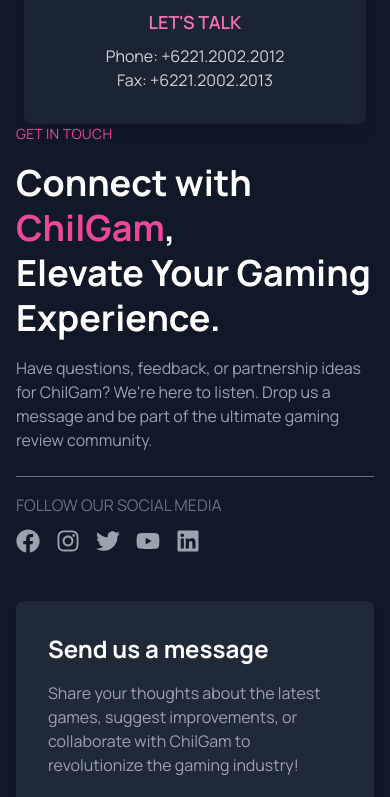
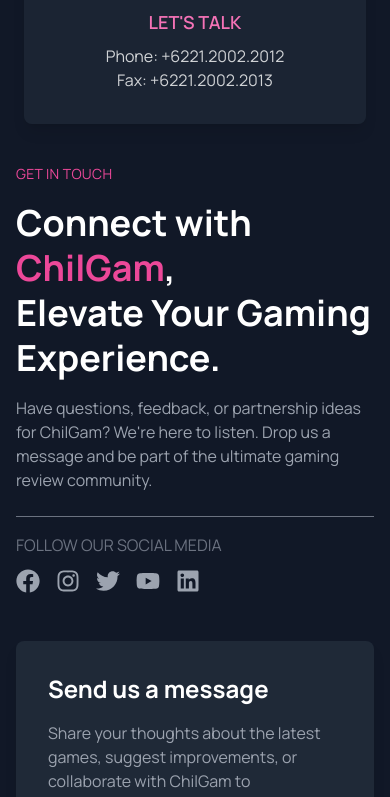
Before and after one commit to DKAbir111/Chill-gamer-client, a React (Vite) app: page /contact in a window 390 px wide. Shown: the part 1060-1857 px from the top of the page. Built offline with nearby package versions, Linux system fonts and the light colour scheme; no server answers.

Commit message:
responsive issue fixed

```diff
--- a/src/components/contact/ContactForm.jsx
+++ b/src/components/contact/ContactForm.jsx
@@ -27,7 +27,7 @@
     };
 
     return (
-        <div className="bg-gray-900 text-white min-h-screen flex items-center justify-center px-4">
+        <div className="bg-gray-900 text-white min-h-screen flex items-center justify-center px-4 py-10">
             <div
                 className="container mx-auto w-full grid md:grid-cols-2 gap-8 items-center"
                 data-aos="fade-up"
```
